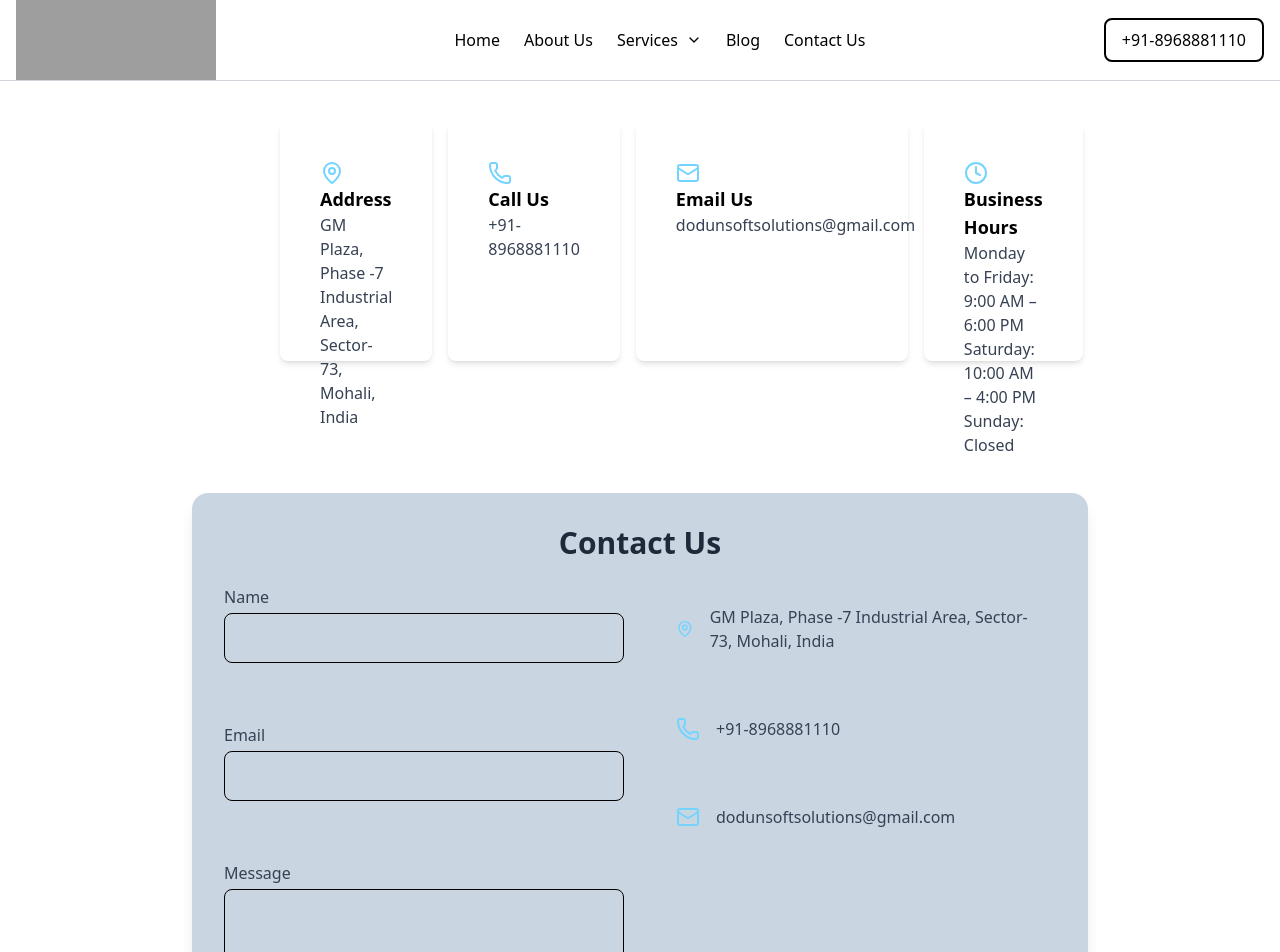
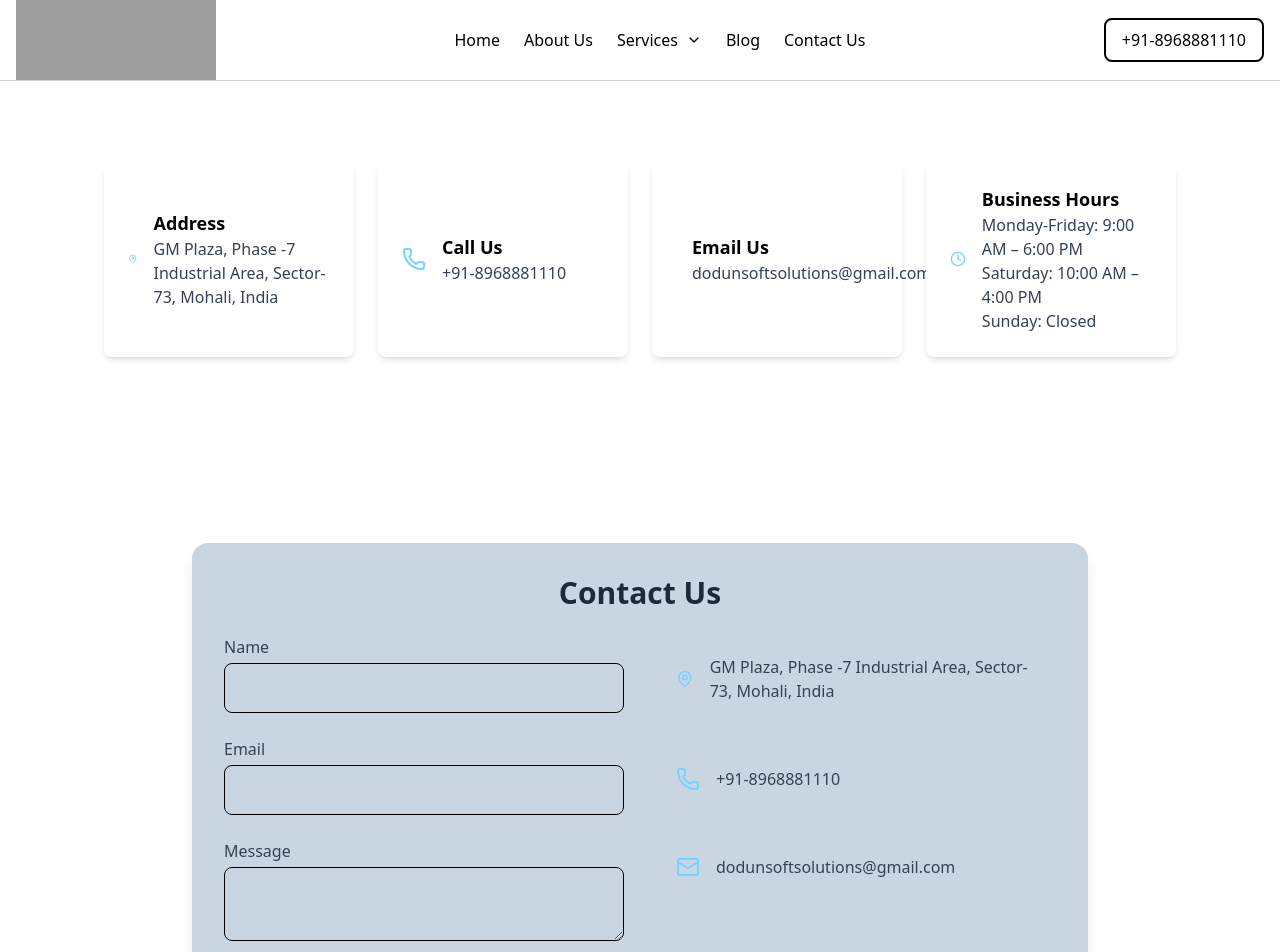
Before and after one commit to harsh-mangal/Dodun_, a React (Vite) app: page /contact in a window 1280 px wide. Shown: the top 952 px of the page. Built offline with nearby package versions, Linux system fonts and the light colour scheme; grey boxes are pictures that could not be loaded; a web font is replaced by a local one.

Commit message:
complete home page and some changes in adbout us and contact us page

```diff
--- a/src/components/Navbar/Navbar.jsx
+++ b/src/components/Navbar/Navbar.jsx
@@ -1,7 +1,7 @@
 import React, { useState, useEffect  } from "react";
 import { Menu, X } from "lucide-react";
-import AOS from "aos";
-import "aos/dist/aos.css";
+// import AOS from "aos";
+// import "aos/dist/aos.css";
 import { ChevronDown, ChevronRight } from "lucide-react";
 import { Link } from "react-router-dom";
 
@@ -53,12 +53,12 @@ function Navbar() {
     setIs_Open(!is_Open);
   };
 
-  useEffect(() => {
-        AOS.init({
-          duration: 1000, // Animation duration in milliseconds
-          once: true, // Whether animation should happen only once
-        });
-      }, []);
+  // useEffect(() => {
+  //       AOS.init({
+  //         duration: 1000, // Animation duration in milliseconds
+  //         once: true, // Whether animation should happen only once
+  //       });
+  //     }, []);
 
   return (
     <nav className="relative w-full z-50 bg-white border-b border-gray-300 ">
--- a/src/components/footer/footer.jsx
+++ b/src/components/footer/footer.jsx
@@ -1,12 +1,11 @@
 import React from 'react'
 import { FaFacebook, FaWhatsapp, FaLinkedin, FaInstagram } from "react-icons/fa";
-import AOS from "aos";
-import "aos/dist/aos.css";
-import { useEffect } from "react";
+// import AOS from "aos";
+// import "aos/dist/aos.css";
 
 const footer = () => {
   return (
-    <footer className="bg-white py-10 relative">
+    <footer className="bg-white py-10 relative overflow-hidden">
       <div className="container mx-auto grid grid-cols-1 md:grid-cols-4 gap-6 -px-30 md:px-20">
         <div>
           <img
--- a/src/components/pages/contactUs.jsx
+++ b/src/components/pages/contactUs.jsx
@@ -1,13 +1,51 @@
-import React from 'react'
-import Navbar from '../Navbar/Navbar';
-import Footer from '../footer/footer';
+import React from "react";
+import Navbar from "../Navbar/Navbar";
+import Footer from "../footer/footer";
 import { useState, useEffect } from "react";
 import { Mail, Phone, MapPin, Clock } from "lucide-react";
 import AOS from "aos";
 import "aos/dist/aos.css";
 
 const contactUs = () => {
-  const [formData, setFormData] = useState({ name: "", email: "", message: "" });
+
+  const contactDetails = [
+    {
+      icon: <MapPin className="text-sky-300" />,
+      title: "Address",
+      info: "GM Plaza, Phase -7 Industrial Area, Sector-73, Mohali, India",
+      animation: "fade-up",
+    },
+    {
+      icon: <Phone className="text-sky-300" />,
+      title: "Call Us",
+      info: "+91-8968881110",
+      animation: "fade-down",
+    },
+    {
+      icon: <Mail className="text-sky-300" />,
+      title: "Email Us",
+      info: "dodunsoftsolutions@gmail.com",
+      animation: "fade-up",
+    },
+    {
+      icon: <Clock className="text-sky-300" />,
+      title: "Business Hours",
+      info: (
+        <>
+          <p className="text-gray-700">Monday-Friday: 9:00 AM – 6:00 PM</p>
+          <p className="text-gray-700">Saturday: 10:00 AM – 4:00 PM</p>
+          <p className="text-gray-700">Sunday: Closed</p>
+        </>
+      ),
+      animation: "fade-down",
+    },
+  ];
+
+  const [formData, setFormData] = useState({
+    name: "",
+    email: "",
+    message: "",
+  });
 
   const handleChange = (e) => {
     setFormData({ ...formData, [e.target.name]: e.target.value });
@@ -28,43 +66,32 @@ const contactUs = () => {
   return (
     <>
       <Navbar />
-    <div className="grid grid-cols-1 bg-white md:flex py-10 px-70 gap-4">
-            <div data-aos="fade-up" className="bg-white  rounded-lg shadow-md flex-row items-center space-x-4 md:h-60 w-150 p-10">
-              <MapPin className="text-sky-300" />
+      <div className="grid grid-cols-1 mt-10 md:mx-20 md:grid-cols-2 lg:grid-cols-4 bg-white py-10 px-6 gap-6">
+      {contactDetails.map((item, index) => (
+        <div
+          key={index}
+          data-aos={item.animation}
+          className="bg-white rounded-lg shadow-md flex flex-col md:flex-row items-center space-x-4 p-6"
+        >
+          {item.icon}
           <div>
-                <h4 className="text-lg font-semibold">Address</h4>
-                <p className="text-gray-700">GM Plaza, Phase -7 Industrial Area, Sector-73, Mohali, India</p>
+            <h4 className="text-lg font-semibold text-center md:text-left">{item.title}</h4>
+            <p className="text-gray-700 text-center md:text-left">{item.info}</p>
           </div>
         </div>
-            <div data-aos="fade-down" className="bg-white  rounded-lg shadow-md flex-row items-center space-x-4 md:h-60 w-150 p-10">
-              <Phone className="text-sky-300" />
-              <div>
-                <h4 className="text-lg font-semibold">Call Us</h4>
-                <p className="text-gray-700">+91-8968881110</p>
+      ))}
     </div>
-            </div>
-            <div data-aos="fade-up" className="bg-white  rounded-lg shadow-md flex-row items-center space-x-4 md:h-60 w-68 p-10">
-              <Mail className="text-sky-300" />
-              <div>
-                <h4 className="text-lg font-semibold">Email Us</h4>
-                <p className="text-gray-700">dodunsoftsolutions@gmail.com</p>
-              </div>
-            </div>
-            <div data-aos="fade-down" className="bg-white  rounded-lg shadow-md flex-row items-center space-x-4 md:h-60 w-160 p-10">
-              <Clock className="text-sky-300" />
-              <div>
-                <h4 className="text-lg font-semibold">Business Hours</h4>
-                <p className="text-gray-700">Monday to Friday: 9:00 AM – 6:00 PM</p>
-                <p className="text-gray-700"> Saturday: 10:00 AM – 4:00 PM </p>
-                <p className="text-gray-700">Sunday: Closed</p>
-              </div>
-            </div>
-          </div>
+
       <div className="min-h-screen bg-white flex items-center justify-center p-6">
-      <div data-aos="fade-right" className="max-w-4xl w-full bg-slate-300 shadow-lg rounded-2xl p-8">
-        <h2 className="text-3xl font-bold text-center text-gray-800 mb-6">Contact Us</h2>
-        <div className="grid md:grid-cols-2 gap-8">
-          <form onSubmit={handleSubmit} className="space-y-15">
+        <div
+          data-aos="fade-right"
+          className="w-full max-w-4xl bg-slate-300 shadow-lg rounded-2xl p-8"
+        >
+          <h2 className="text-3xl font-bold text-center text-gray-800 mb-6">
+            Contact Us
+          </h2>
+          <div className="grid grid-cols-1 md:grid-cols-2 gap-8">
+            <form onSubmit={handleSubmit} className="space-y-6">
               <div>
                 <label className="block text-gray-700">Name</label>
                 <input
@@ -97,12 +124,19 @@ const contactUs = () => {
                   className="w-full mt-1 p-3 border rounded-lg focus:ring focus:ring-blue-200"
                 />
               </div>
-            <button type="submit" className="w-full bg-sky-700 text-white py-3 rounded-lg hover:bg-blue-700">Send Message</button>
+              <button
+                type="submit"
+                className="w-full bg-sky-700 text-white py-3 rounded-lg hover:bg-blue-700"
+              >
+                Send Message
+              </button>
             </form>
             <div data-aos="fade-left" className="space-y-6">
               <div className="flex items-center space-x-4 p-5">
                 <MapPin className="text-sky-300" />
-              <span className="text-gray-700">GM Plaza, Phase -7 Industrial Area, Sector-73, Mohali, India</span>
+                <span className="text-gray-700">
+                  GM Plaza, Phase -7 Industrial Area, Sector-73, Mohali, India
+                </span>
               </div>
               <div className="flex items-center space-x-4 p-5">
                 <Phone className="text-sky-300" />
@@ -110,7 +144,9 @@ const contactUs = () => {
               </div>
               <div className="flex items-center space-x-4 p-5">
                 <Mail className="text-sky-300" />
-              <span className="text-gray-700">dodunsoftsolutions@gmail.com</span>
+                <span className="text-gray-700">
+                  dodunsoftsolutions@gmail.com
+                </span>
               </div>
             </div>
           </div>
@@ -118,7 +154,7 @@ const contactUs = () => {
       </div>
       <Footer />
     </>
-  )
-}
+  );
+};
 
-export default contactUs
+export default contactUs;
--- a/src/components/pages/home/about.jsx
+++ b/src/components/pages/home/about.jsx
@@ -12,11 +12,13 @@ const about = () => {
   }, []);
 
   return (
-    <div className="bg-white h-250 py-16  md:h-130">
+    <div className="bg-white h-250 py-16  md:h-130 overflow-hidden">
       <div className=" grid grid-cols-1 md:grid-cols-2 gap-3 items-center">
         {/* About Section */}
-      <div>
-        <h2 className="mx-[70px] text-3xl md:text-6xl font-bold text-black">Who We Are!</h2>
+        <div data-aos="fade-up-right">
+          <h2 className="mx-[70px] text-3xl md:text-6xl font-bold text-black">
+            Who We Are!
+          </h2>
           <div className=" visible md:hidden">
             <img
               src="https://ik.imagekit.io/jncw2kb8u/annie-spratt-QckxruozjRg-unsplash.jpg?updatedAt=1738668225171"
@@ -28,11 +30,15 @@ const about = () => {
             DODUN Soft Solutions - Empowering Tomorrow's Technology!
           </p>
           <p className="mx-[70px] text-black mt-4 leading-relaxed">
-          At Dodun Soft Solutions, we’re dedicated to crafting innovative IT solutions that propel businesses forward.
-          From cutting-edge software development to harnessing the power of emerging technologies like AI,
-          we prioritize client-centric solutions tailored to unique business needs. Our team of skilled professionals
-          leverages the latest tools and methodologies to deliver scalable, secure, and high-performance applications.
-          Whether it’s web and mobile development, cloud computing, or data analytics, we ensure seamless integration and optimal efficiency.
+            At Dodun Soft Solutions, we’re dedicated to crafting innovative IT
+            solutions that propel businesses forward. From cutting-edge software
+            development to harnessing the power of emerging technologies like
+            AI, we prioritize client-centric solutions tailored to unique
+            business needs. Our team of skilled professionals leverages the
+            latest tools and methodologies to deliver scalable, secure, and
+            high-performance applications. Whether it’s web and mobile
+            development, cloud computing, or data analytics, we ensure seamless
+            integration and optimal efficiency.
           </p>
           <button className="mx-[70px] mt-6 bg-gradient-to-r from-sky-600 to-blue-800 text-white px-6 py-2 rounded-lg shadow-md hover:scale-110 transition delay-200 duration-300 ease-in-out">
             <a href="/about">Read More</a>
@@ -40,7 +46,7 @@ const about = () => {
         </div>
 
         {/* Image Section */}
-      <div className="hidden md:flex justify-center">
+        <div data-aos="fade-up-left" className="hidden md:flex justify-center">
           <img
             src="https://ik.imagekit.io/jncw2kb8u/about-us.png?updatedAt=1738752698367"
             alt="Company Overview"
@@ -49,8 +55,6 @@ const about = () => {
         </div>
       </div>
     </div>
-
-
   );
 };
 
--- a/src/components/pages/home/cards.jsx
+++ b/src/components/pages/home/cards.jsx
@@ -2,8 +2,8 @@ import React from "react";
 
 const cards = () => {
   return (
-    <div class="bg-white p-6">
-      <div class="grid grid-cols-1 sm:grid-cols-2 md:grid-cols-4 gap-6 text-center">
+    <div class="bg-white p-6 ooverflow-hidden">
+      <div data-aos="flip-down" class="grid grid-cols-1 sm:grid-cols-2 md:grid-cols-4 gap-6 text-center">
         <div className="bg-gradient-to-r from-sky-300 to-blue-600 rounded-lg hover:scale-105 transition duration-300 shadow-lg hover:shadow-3xl">
           <div class="bg-white m-1  p-10 rounded-[calc(0.5rem-1px)]">
             <h1 class="text-3xl font-bold text-black">521+</h1>
--- a/src/components/pages/home/news.jsx
+++ b/src/components/pages/home/news.jsx
@@ -39,7 +39,7 @@ const news = () => {
     }, []);
 
   return (
-    <div  className="bg-white px-2 grid grid-cols-1 md:grid-cols-2 mx-5">
+    <div  className="bg-white px-2 grid grid-cols-1 md:grid-cols-2 mx-5 overflow-hidden">
         {/* Title */}
        <div className='md:my-20 md:mx-20'>
        <h1 className="text-2xl text-left font-bold text-gray-600 mb-4">
@@ -52,7 +52,7 @@ const news = () => {
        </div>
 
         {/* News Cards Grid */}
-        <div className="w-90 md:w-180">
+        <div data-aos="fade-down-left" className="w-90 md:w-180">
           {newsData.map((news, index) => (
             <div
               key={index}
--- a/src/components/pages/home/picture.jsx
+++ b/src/components/pages/home/picture.jsx
@@ -18,7 +18,7 @@ const picture = () => {
           class="w-full h-full object-cover opacity-50"
         /> */}
 
-        <div class="absolute inset-0 flex flex-col items-center justify-center text-center px-4 md:gap-10 ">
+        <div data-aos="fade-right" class="absolute inset-0 flex flex-col items-center justify-center text-center px-4 md:gap-10 ">
           <h1 class="text-2xl md:text-4xl lg:text-5xl font-bold text-black drop-shadow-md">
             Crafting Your Unique Digital Story, Our Way!
           </h1>
--- a/src/components/pages/home/touch.jsx
+++ b/src/components/pages/home/touch.jsx
@@ -1,10 +1,9 @@
-import React from 'react'
+import React from "react";
 import AOS from "aos";
 import "aos/dist/aos.css";
 import { useEffect } from "react";
 
 const touch = () => {
-
   useEffect(() => {
     AOS.init({
       duration: 1000, // Animation duration in milliseconds
@@ -13,11 +12,15 @@ const touch = () => {
   }, []);
 
   return (
-    <div class="bg-gray-900 text-white py-12 px-6">
+    <div class="bg-white text-black py-12 px-6 mt-20 overflow-hidden">
+      <div data-aos="zoom-out-up">
         {/* <!-- Heading Section --> */}
       <div class="text-center mb-8">
         <h2 class="text-3xl font-bold">Get In Touch With Us</h2>
-    <h3 class="text-gray-400 mt-2">We’d love to hear from you. Please reach out with any questions or feedback.</h3>
+        <h3 class="text-black mt-2 text-xl">
+          We’d love to hear from you. Please reach out with any questions or
+          feedback.
+        </h3>
       </div>
 
       {/* <!-- Form Container --> */}
@@ -27,40 +30,51 @@ const touch = () => {
           <div class="grid grid-cols-1 md:grid-cols-2 gap-4">
             <div>
               <label class="block text-gray-300 mb-1">First Name</label>
-          <input type="text" placeholder="Enter Your First Name"
-            class="w-full px-4 py-3 bg-gray-700 text-white rounded-md focus:ring-2 focus:ring-blue-500 outline-none" />
+              <input
+                type="text"
+                placeholder="Enter Your First Name"
+                class="w-full px-4 py-3 bg-gray-700 text-white rounded-md focus:ring-2 focus:ring-blue-500 outline-none"
+              />
             </div>
             <div>
               <label class="block text-gray-300 mb-1">Last Name</label>
-          <input type="text" placeholder="Enter Your Last Name"
-            class="w-full px-4 py-3 bg-gray-700 text-white rounded-md focus:ring-2 focus:ring-blue-500 outline-none" />
+              <input
+                type="text"
+                placeholder="Enter Your Last Name"
+                class="w-full px-4 py-3 bg-gray-700 text-white rounded-md focus:ring-2 focus:ring-blue-500 outline-none"
+              />
             </div>
           </div>
 
           {/* <!-- Email --> */}
           <div>
             <label class="block text-gray-300 mb-1">Email</label>
-        <input type="email" placeholder="Enter a valid Email Address"
-          class="w-full px-4 py-3 bg-gray-700 text-white rounded-md focus:ring-2 focus:ring-blue-500 outline-none" />
+            <input
+              type="email"
+              placeholder="Enter a valid Email Address"
+              class="w-full px-4 py-3 bg-gray-700 text-white rounded-md focus:ring-2 focus:ring-blue-500 outline-none"
+            />
           </div>
 
           {/* <!-- Phone Number --> */}
           <div>
             <label class="block text-gray-300 mb-1">Phone No.</label>
-        <input type="tel" placeholder="Enter Your Phone Number"
-          class="w-full px-4 py-3 bg-gray-700 text-white rounded-md focus:ring-2 focus:ring-blue-500 outline-none" />
+            <input
+              type="tel"
+              placeholder="Enter Your Phone Number"
+              class="w-full px-4 py-3 bg-gray-700 text-white rounded-md focus:ring-2 focus:ring-blue-500 outline-none"
+            />
           </div>
 
           {/* <!-- Submit Button --> */}
-      <button
-        class="w-full bg-blue-600 hover:bg-blue-500 text-white py-3 rounded-md font-medium transition-all duration-300">
+          <button class="w-60 bg-sky-300 hover:bg-blue-500 text-black py-3 rounded-md font-medium transition-all duration-300">
             Submit
           </button>
         </form>
       </div>
       </div>
+    </div>
+  );
+};
 
-  )
-}
-
-export default touch
+export default touch;
```
Also changed, not shown: src/components/pages/aboutUs.jsx (+131 -37 lines), src/components/pages/home/client.jsx (+57 -20 lines). Lines whose indentation alone changed are shown as unchanged.
